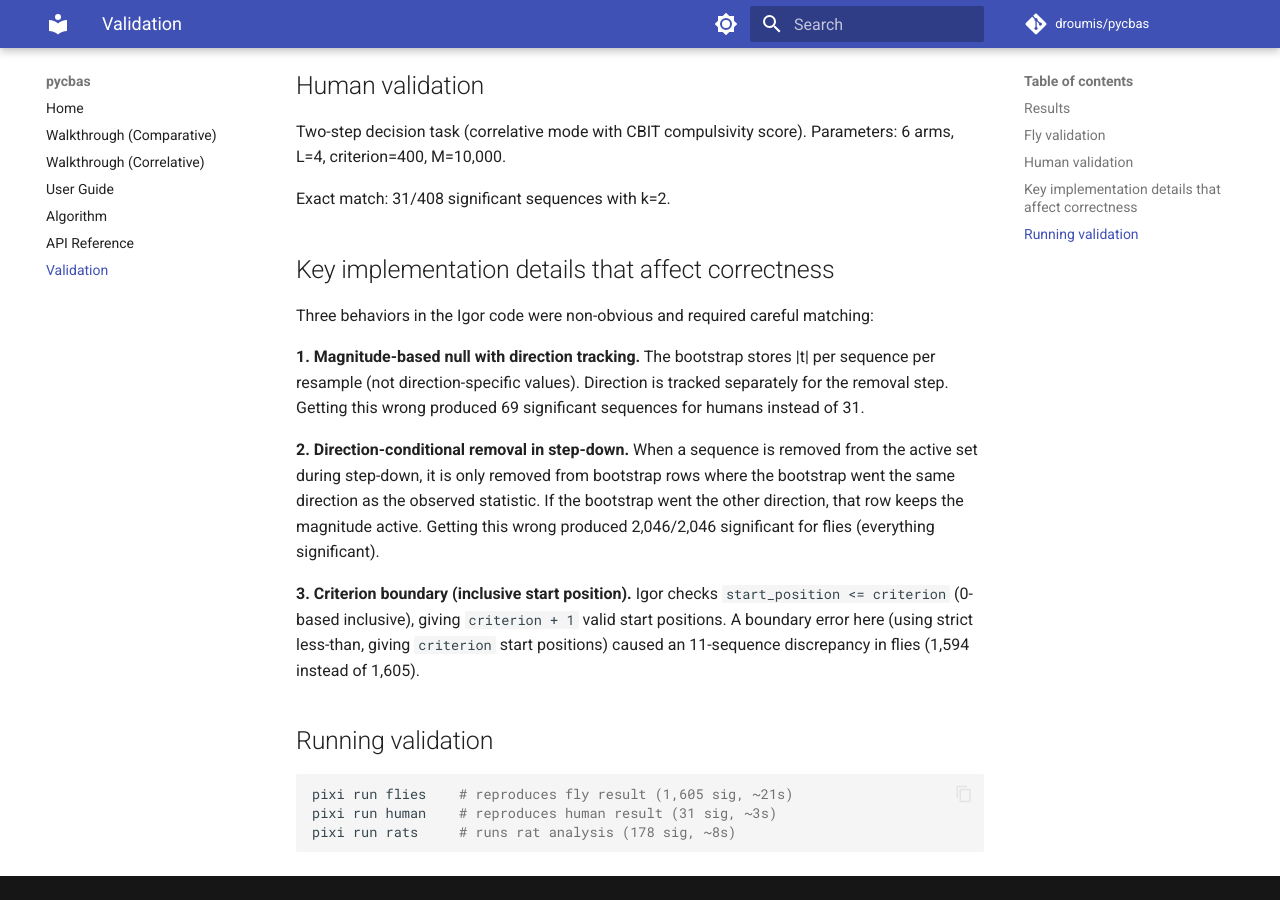
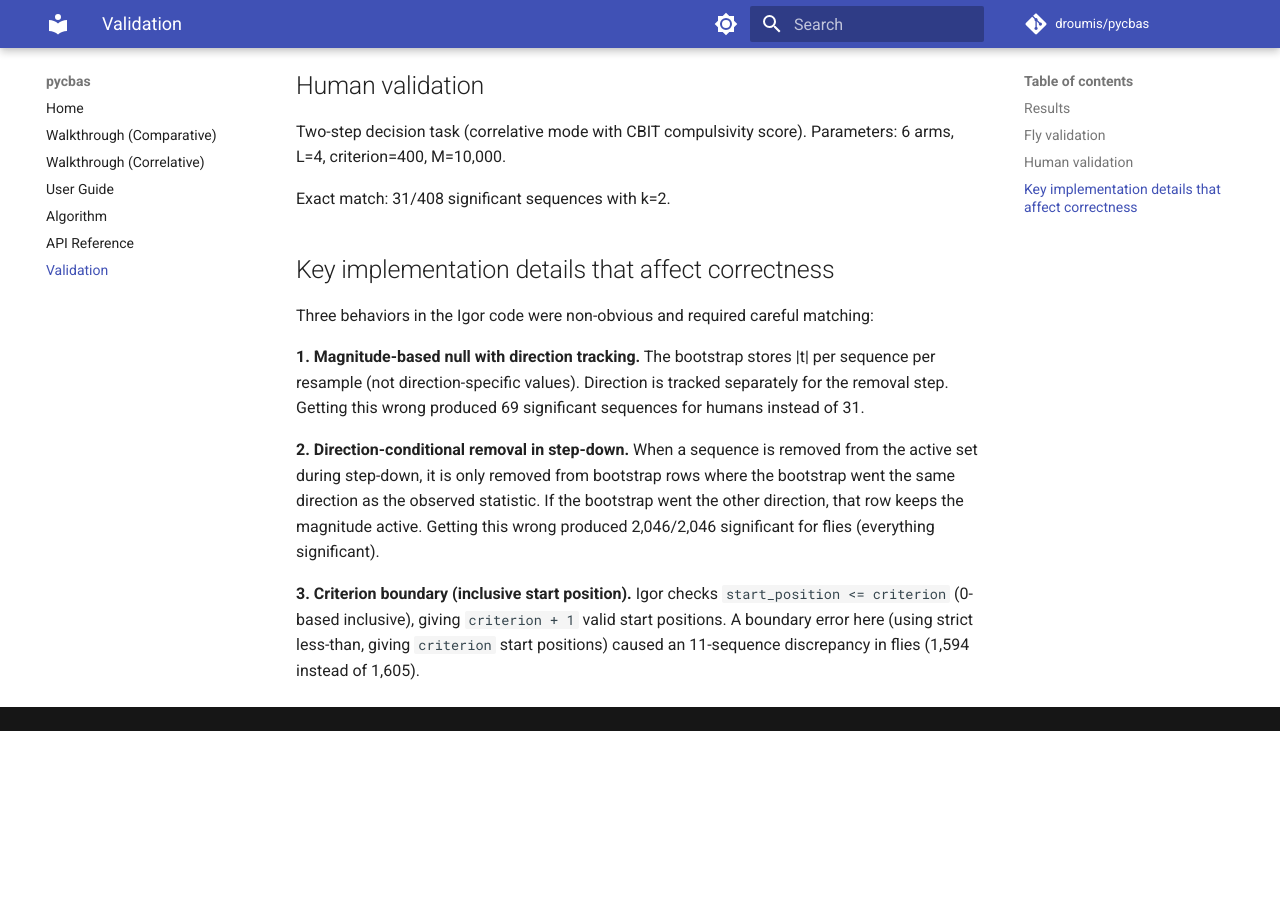
Before and after one commit to droumis/pycbas, an MkDocs documentation site: the page built from docs/validation.md, in a window 1280 px wide and 900 px high, scrolled down 815 px. Built offline with MkDocs 1.6.1 and Material for MkDocs 9.7.7, drawn with Linux system fonts in a browser that asks for light colours; comment, search, counter and statistics services are not loaded; after the commit the page ends 1546 px from its top, so only the background shows below that.

Commit message:
Remove "Running validation" section from docs
Data files are not included in the public repo, so the run commands
would fail for anyone cloning it.

Co-Authored-By: Claude Opus 4.6 <noreply@anthropic.com>

````diff
--- a/docs/validation.md
+++ b/docs/validation.md
@@ -33,11 +33,3 @@ Three behaviors in the Igor code were non-obvious and required careful matching:
 **2. Direction-conditional removal in step-down.** When a sequence is removed from the active set during step-down, it is only removed from bootstrap rows where the bootstrap went the same direction as the observed statistic. If the bootstrap went the other direction, that row keeps the magnitude active. Getting this wrong produced 2,046/2,046 significant for flies (everything significant).
 
 **3. Criterion boundary (inclusive start position).** Igor checks `start_position <= criterion` (0-based inclusive), giving `criterion + 1` valid start positions. A boundary error here (using strict less-than, giving `criterion` start positions) caused an 11-sequence discrepancy in flies (1,594 instead of 1,605).
-
-## Running validation
-
-```bash
-pixi run flies    # reproduces fly result (1,605 sig, ~21s)
-pixi run human    # reproduces human result (31 sig, ~3s)
-pixi run rats     # runs rat analysis (178 sig, ~8s)
-```
````
